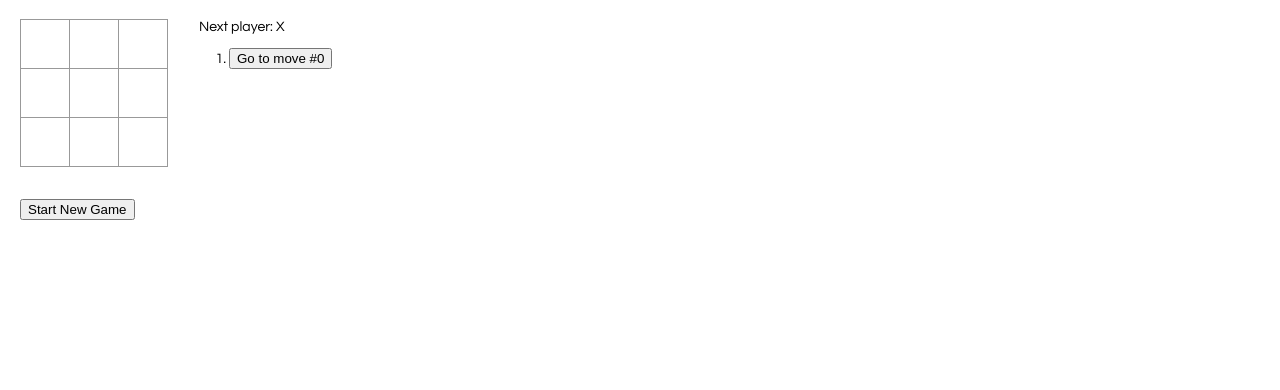
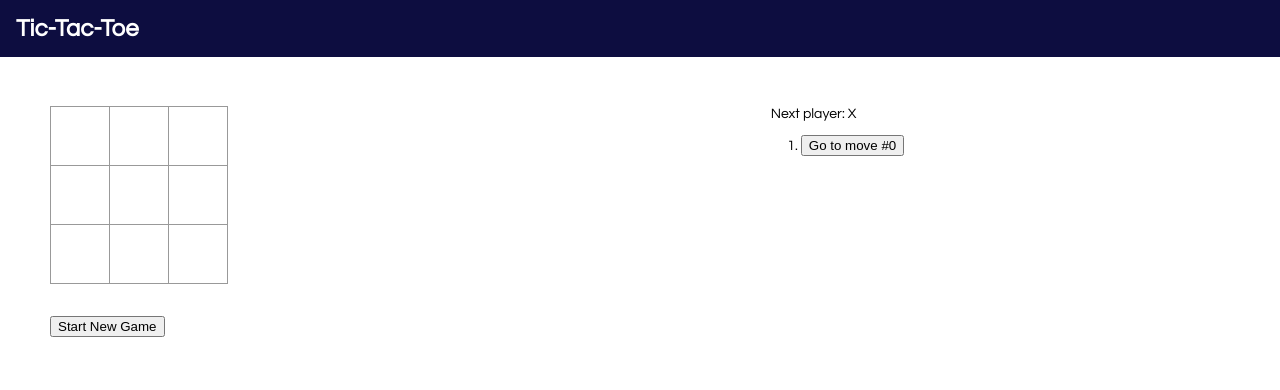
Before and after one commit to shwetakanekar/Tic-Tac-Toe-React, a React app: page / in a window 1280 px wide. Built offline with nearby package versions, Linux system fonts and the light colour scheme.

Commit message:
Code refactoring

```diff
--- a/public/index.html
+++ b/public/index.html
@@ -24,7 +24,7 @@
       work correctly both with client-side routing and a non-root public URL.
       Learn how to configure a non-root public URL by running `npm run build`.
     -->
-    <title>React App</title>
+    <title>Tic-Tac-Toe</title>
   </head>
   <body>
     <noscript>You need to enable JavaScript to run this app.</noscript>
--- /dev/null
+++ b/src/board.js
@@ -0,0 +1,35 @@
+import React from "react";
+import Square from "./square";
+
+export default class Board extends React.Component {
+  renderSquare(i) {
+    return (
+      <Square
+        value={this.props.squares[i]}
+        onClick={() => this.props.onClick(i)}
+      />
+    );
+  }
+
+  render() {
+    return (
+      <div>
+        <div className="board-row">
+          {this.renderSquare(0)}
+          {this.renderSquare(1)}
+          {this.renderSquare(2)}
+        </div>
+        <div className="board-row">
+          {this.renderSquare(3)}
+          {this.renderSquare(4)}
+          {this.renderSquare(5)}
+        </div>
+        <div className="board-row">
+          {this.renderSquare(6)}
+          {this.renderSquare(7)}
+          {this.renderSquare(8)}
+        </div>
+      </div>
+    );
+  }
+}
--- /dev/null
+++ b/src/game.js
@@ -0,0 +1,117 @@
+import React from "react";
+import Board from "./board";
+import Header from "./header";
+
+export default class Game extends React.Component {
+  constructor(props) {
+    super(props);
+    this.state = {
+      history: [
+        {
+          squares: Array(9).fill(null),
+        },
+      ],
+      xIsNext: true,
+      stepNumber: 0,
+    };
+  }
+
+  handleClick(i) {
+    const history = this.state.history.slice(0, this.state.stepNumber + 1);
+    const current = history[history.length - 1];
+    const squares = current.squares.slice();
+    if (calculateWinner(squares) || squares[i]) {
+      return;
+    }
+    squares[i] = this.state.xIsNext ? "X" : "O";
+    this.setState({
+      history: history.concat([{ squares }]),
+      xIsNext: !this.state.xIsNext,
+      stepNumber: this.state.stepNumber + 1,
+    });
+  }
+
+  jumpTo(step) {
+    this.setState({
+      stepNumber: step,
+      xIsNext: step % 2 === 0,
+    });
+  }
+
+  startNewGame() {
+    this.setState({
+      history: [
+        {
+          squares: Array(9).fill(null),
+        },
+      ],
+      xIsNext: true,
+      stepNumber: 0,
+    });
+  }
+
+  render() {
+    const history = this.state.history;
+    const current = history[this.state.stepNumber];
+    const winner = calculateWinner(current.squares);
+
+    const moves = history.map((step, move) => {
+      const desc = step ? "Go to move #" + move : "Go to game start";
+      return (
+        <li key={move}>
+          <button onClick={() => this.jumpTo(move)}>{desc}</button>
+        </li>
+      );
+    });
+
+    let status;
+    if (winner) {
+      status = "Winner: " + winner;
+    } else {
+      status = "Next player: " + (this.state.xIsNext ? "X" : "O");
+    }
+
+    return (
+      <div>
+        <Header />
+        <div className="game">
+          <div className="game-board">
+            <Board
+              squares={current.squares}
+              onClick={(i) => this.handleClick(i)}
+            />
+            <button className="new-game" onClick={() => this.startNewGame()}>
+              Start New Game
+            </button>
+          </div>
+          <div className="game-info">
+            <div>{status}</div>
+            <ol>{moves}</ol>
+          </div>
+        </div>
+      </div>
+    );
+  }
+}
+
+function calculateWinner(squares) {
+  let lines = [
+    [0, 1, 2],
+    [3, 4, 5],
+    [6, 7, 8],
+    [0, 3, 6],
+    [1, 4, 7],
+    [2, 5, 8],
+    [0, 4, 8],
+    [2, 4, 6],
+  ];
+
+  for (let i = 0; i < lines.length; i++) {
+    let [a, b, c] = lines[i];
+    if (squares[a] && squares[a] === squares[b] && squares[a] === squares[c]) {
+      return squares[a];
+    }
+  }
+
+  return null;
+}
--- /dev/null
+++ b/src/header.js
@@ -0,0 +1,7 @@
+import React from "react";
+
+export default class Header extends React.Component {
+  render() {
+    return <div className="header">Tic-Tac-Toe</div>;
+  }
+}
--- a/src/index.css
+++ b/src/index.css
@@ -1,6 +1,7 @@
 body {
   font: 14px "Century Gothic", Futura, sans-serif;
-  margin: 20px;
+  margin: 0;
+  box-sizing: border-box;
 }
 
 ol,
@@ -22,15 +23,15 @@ ul {
   background: #fff;
   border: 1px solid #999;
   float: left;
-  font-size: 24px;
+  font-size: 30px;
   font-weight: bold;
   line-height: 34px;
-  height: 50px;
+  height: 60px;
   margin-right: -1px;
   margin-top: -1px;
   padding: 0;
   text-align: center;
-  width: 50px;
+  width: 60px;
 }
 
 .square:focus {
@@ -44,12 +45,26 @@ ul {
 .game {
   display: flex;
   flex-direction: row;
+  padding: 50px;
+}
+
+.game-board {
+  width: 60%;
 }
 
 .game-info {
   margin-left: 32px;
+  width: 40%;
 }
 
 .new-game {
   margin-top: 32px;
 }
+
+.header {
+  background-color: rgb(13, 13, 64);
+  color: #fff;
+  padding: 16px;
+  font-size: 24px;
+  font-weight: bold;
+}
--- a/src/index.js
+++ b/src/index.js
@@ -1,160 +1,6 @@
 import React from "react";
 import ReactDOM from "react-dom";
 import "./index.css";
-
-function Square(props) {
-  return (
-    <button className="square" onClick={props.onClick}>
-      {props.value}
-    </button>
-  );
-}
-
-function calculateWinner(squares) {
-  let lines = [
-    [0, 1, 2],
-    [3, 4, 5],
-    [6, 7, 8],
-    [0, 3, 6],
-    [1, 4, 7],
-    [2, 5, 8],
-    [0, 4, 8],
-    [2, 4, 6],
-  ];
-
-  for (let i = 0; i < lines.length; i++) {
-    let [a, b, c] = lines[i];
-    if (squares[a] && squares[a] === squares[b] && squares[a] === squares[c]) {
-      return squares[a];
-    }
-  }
-
-  return null;
-}
-
-class Board extends React.Component {
-  renderSquare(i) {
-    return (
-      <Square
-        value={this.props.squares[i]}
-        onClick={() => this.props.onClick(i)}
-      />
-    );
-  }
-
-  render() {
-    return (
-      <div>
-        <div className="board-row">
-          {this.renderSquare(0)}
-          {this.renderSquare(1)}
-          {this.renderSquare(2)}
-        </div>
-        <div className="board-row">
-          {this.renderSquare(3)}
-          {this.renderSquare(4)}
-          {this.renderSquare(5)}
-        </div>
-        <div className="board-row">
-          {this.renderSquare(6)}
-          {this.renderSquare(7)}
-          {this.renderSquare(8)}
-        </div>
-      </div>
-    );
-  }
-}
-
-class Game extends React.Component {
-  constructor(props) {
-    super(props);
-    this.state = {
-      history: [
-        {
-          squares: Array(9).fill(null),
-        },
-      ],
-      xIsNext: true,
-      stepNumber: 0,
-    };
-  }
-
-  handleClick(i) {
-    const history = this.state.history.slice(0, this.state.stepNumber + 1);
-    const current = history[history.length - 1];
-    const squares = current.squares.slice();
-    if (calculateWinner(squares) || squares[i]) {
-      return;
-    }
-    squares[i] = this.state.xIsNext ? "X" : "O";
-    this.setState({
-      history: history.concat([{ squares }]),
-      xIsNext: !this.state.xIsNext,
-      stepNumber: this.state.stepNumber + 1,
-    });
-  }
-
-  jumpTo(step) {
-    this.setState({
-      stepNumber: step,
-      xIsNext: step % 2 === 0,
-    });
-  }
-
-  startNewGame() {
-    console.log("New game");
-    this.setState({
-      history: [
-        {
-          squares: Array(9).fill(null),
-        },
-      ],
-      xIsNext: true,
-      stepNumber: 0,
-    });
-  }
-
-  render() {
-    const history = this.state.history;
-    const current = history[this.state.stepNumber];
-    const winner = calculateWinner(current.squares);
-
-    const moves = history.map((step, move) => {
-      const desc = step ? "Go to move #" + move : "Go to game start";
-      return (
-        <li key={move}>
-          <button onClick={() => this.jumpTo(move)}>{desc}</button>
-        </li>
-      );
-    });
-
-    let status;
-    if (winner) {
-      status = "Winner: " + winner;
-    } else {
-      status = "Next player: " + (this.state.xIsNext ? "X" : "O");
-    }
-
-    return (
-      <div className="game">
-        <div className="game-board">
-          <Board
-            squares={current.squares}
-            onClick={(i) => this.handleClick(i)}
-          />
-          <button className="new-game" onClick={() => this.startNewGame()}>
-            Start New Game
-          </button>
-        </div>
-        <div className="game-info">
-          <div>{status}</div>
-          <ol>{moves}</ol>
-        </div>
-      </div>
-    );
-  }
-}
-
-// ========================================
+import Game from "./game";
 
 ReactDOM.render(<Game />, document.getElementById("root"));
--- /dev/null
+++ b/src/square.js
@@ -0,0 +1,9 @@
+import React from "react";
+
+export default function Square(props) {
+  return (
+    <button className="square" onClick={props.onClick}>
+      {props.value}
+    </button>
+  );
+}
```
